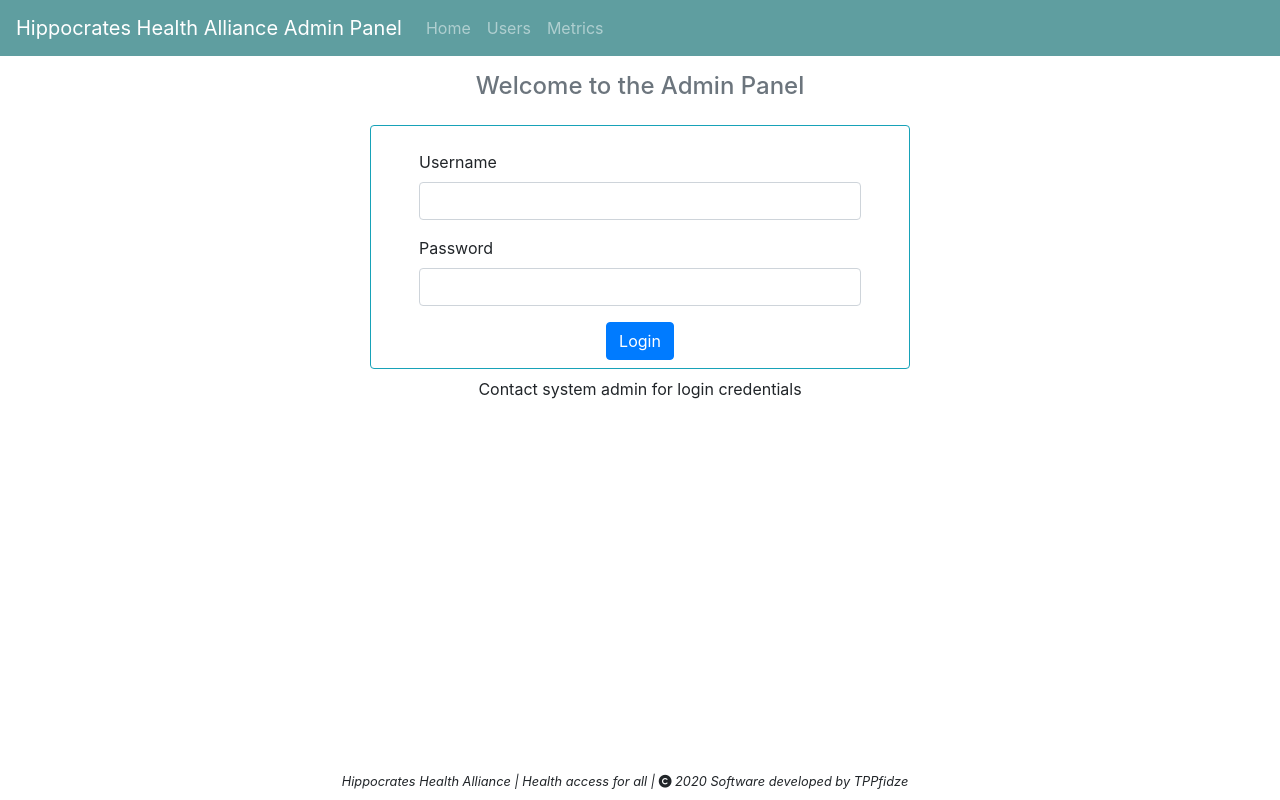
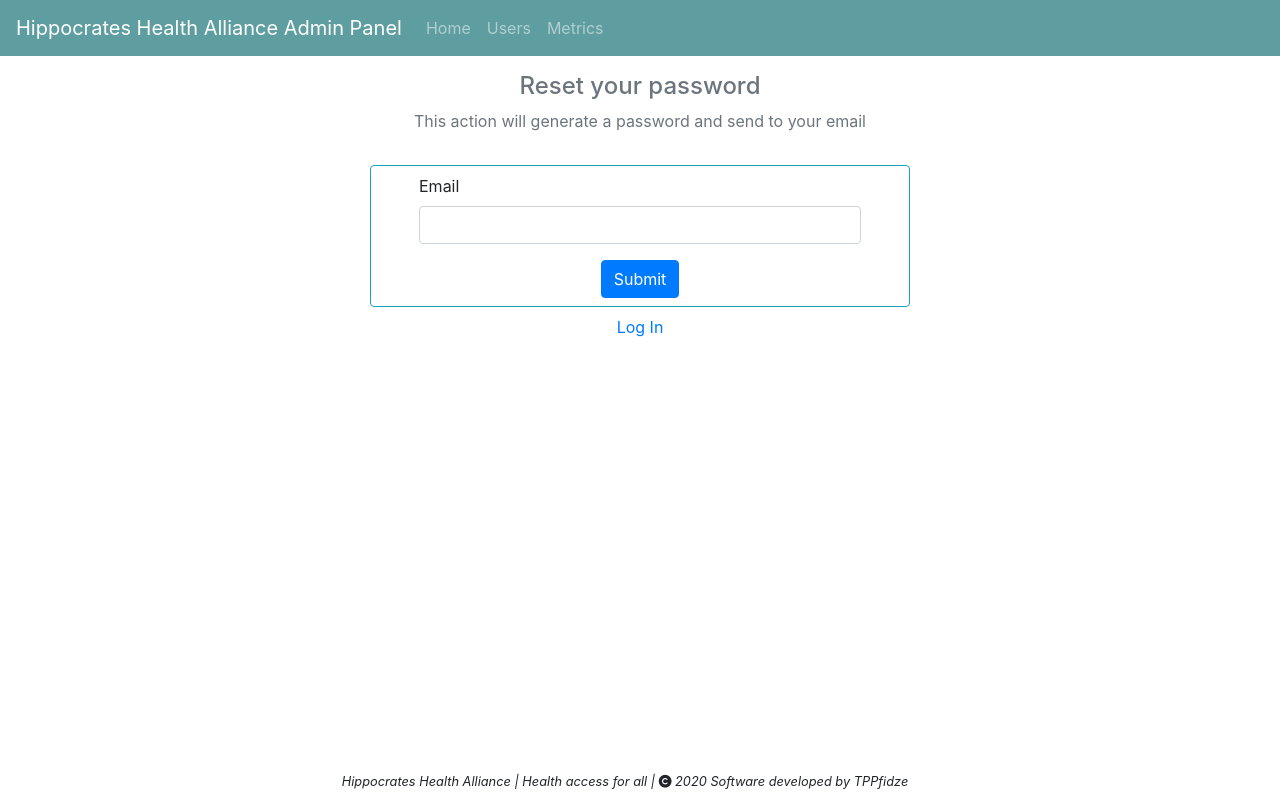
Before and after one commit to pondem87/admin.hippocrates, a React (Create React App) app: page /reset in a window 1280 px wide. Before the commit this address led to /signin. Built offline with nearby package versions, Linux system fonts and the light colour scheme.

Commit message:
admin password email and reset

```diff
--- a/public/index.html
+++ b/public/index.html
@@ -47,7 +47,7 @@
         text-align: center;
       }
       .loader-container {
-        position: absolute;
+        position: relative;
         top: 0;
         left: 0;
         width: 100%;
--- a/src/App.js
+++ b/src/App.js
@@ -6,6 +6,7 @@ import ProtectedRoute from './components/shared/protectedRoute';
 import Home from './components/home/home';
 import MainFooter from './components/shared/mainFooter';
 import Users from './components/users/users';
+import Reset from './components/auth/reset';
 
 function App() {
   return (
@@ -16,6 +17,7 @@ function App() {
           <Switch>
             <ProtectedRoute exact path='/' component={Home} />
             <Route path="/signin" component={SignIn} />
+            <Route path="/reset" component={Reset} />
             <ProtectedRoute path='/users' component={Users} />
             <ProtectedRoute component={Home} />
           </Switch>
--- /dev/null
+++ b/src/components/auth/reset.js
@@ -0,0 +1,53 @@
+import React, { useState, useEffect } from 'react';
+import { Link, useHistory } from 'react-router-dom';
+import Loader from '../shared/loader';
+import { ResetPasswordFunc } from '../../functions/auth';
+
+const Reset = () => {
+    const [email, setEmail] = useState('');
+    const [loading, setLoading] = useState(false);
+    const history = useHistory();
+
+    const handleSubmit = async (e) => {
+        try {
+            setLoading(true);
+            await ResetPasswordFunc(email);
+            alert("Password sent to email");
+            history.push('/signin');
+        } catch (error) {
+            alert("Failed to reset: " + error);
+        } finally {
+            setLoading(false);
+        }
+    }
+
+    if (loading) {
+        return <Loader />
+    }
+
+    return (
+        <div className="row justify-content-center">
+            <div className="col-lg-6 col-md-8 col-sm-10">
+                <div className="py-3 text-center text-muted">
+                    <h4>Reset your password</h4>
+                    <p>This action will generate a password and send to your email</p>
+                </div>
+                <form onSubmit={handleSubmit} className="border border-info rounded py-2 px-5">
+                    <div className="form-group">
+                        <label htmlFor="username">Email</label>
+                        <input className="form-control" type='text' id='email' onChange={(e) => setEmail(e.target.value)} value={email} required />
+                    </div>
+                    <div className="text-center">
+                        <input type='submit' className="btn btn-primary" value="Submit" />
+                    </div>
+                </form>
+                <div className="my-2 text-center">
+                    <p><Link to="/signin">Log In</Link></p>
+                </div>
+            </div>
+        </div>
+    )
+
+}
+
+export default Reset;
--- a/src/components/auth/signIn.js
+++ b/src/components/auth/signIn.js
@@ -1,8 +1,8 @@
 import React, { useState, useContext, useEffect } from 'react';
-import { useHistory } from 'react-router-dom';
+import { Link, useHistory } from 'react-router-dom';
 import { UserContext } from '../../context/userContext';
 import { loginFunc } from '../../functions/auth';
-import Loader from '../shared/loader'
+import Loader from '../shared/loader';
 
 const SignIn = () => {
     const { login } = useContext(UserContext);
@@ -52,7 +52,7 @@ const SignIn = () => {
                     <form onSubmit={handleSubmit} className="border border-info rounded py-2 px-5">
                         <p className="error-message">{state.error}</p>
                         <div className="form-group">
-                            <label htmlFor="username">Username</label>
+                            <label htmlFor="username">Email</label>
                             <input className="form-control" type='text' id='email' onChange={handleChange} value={state.email} required />
                         </div>
                         <div className="form-group">
@@ -66,6 +66,7 @@ const SignIn = () => {
                     </form>
                     <div className="my-2 text-center">
                         <p>Contact system admin for login credentials</p>
+                        <p><Link to="/reset">Reset Password</Link></p>
                     </div>
                 </div>
             </div>
--- a/src/components/home/home.js
+++ b/src/components/home/home.js
@@ -2,11 +2,13 @@ import React, { useContext, useState, useEffect } from 'react';
 import { UserContext } from '../../context/userContext';
 import axios from 'axios';
 import { URL } from '../../variables';
+import Loader from '../shared/loader';
 
 const Home = () => {
     const user = useContext(UserContext);
     const [admins, setAdmins] = useState([]);
     const [submitting, setSubmitting] = useState(false);
+    const [creatingUser, setCreatingUser] = useState(false);
     const [form, setForm] = useState({
         email: '',
         surname: '',
@@ -30,6 +32,7 @@ const Home = () => {
 
     const handleSubmit = (e) => {
         e.preventDefault();
+        setCreatingUser(true);
 
         axios.post(`${URL}/admin/create`, form, axiosConfig)
             .then((res) => {
@@ -50,6 +53,7 @@ const Home = () => {
                     surname: '',
                     forenames: ''
                 });
+                setCreatingUser(false);
                 getAdminsList();
             });
     }
@@ -130,6 +134,10 @@ const Home = () => {
                     </ul>
                 </div>
                 <div className="col-md-6 col-sm-10">
+                    {
+                        creatingUser ?
+                            <Loader /> :
+                            <div>
                                 <h4>Create Admin Account</h4>
                                 <form onSubmit={handleSubmit}>
                                     <div className="form-group">
@@ -156,6 +164,8 @@ const Home = () => {
                                     </div>
                                 </form>
                             </div>
+                    }
+                </div>
             </div>
         </div>
     )
--- a/src/components/shared/loader.js
+++ b/src/components/shared/loader.js
@@ -3,7 +3,7 @@ import React from 'react'
 const Loader = () => {
     return(
         <div className="loader-container">
-            <div className="loader text-info">
+            <div className="loader text-info mt-5">
                 <i className="fas fa-spinner fa-pulse fa-7x"></i>
                 <p className="font-weight-bold text-center">Loading...</p>
             </div>
--- a/src/functions/auth.js
+++ b/src/functions/auth.js
@@ -30,3 +30,24 @@ export const loginFunc = (login, setErrorState, done, values) => {
             }))
         });
 }
+
+
+//reset password function
+export const ResetPasswordFunc = (email) => {
+    return new Promise((resolve, reject) => {
+        axios.post(`${URL}/admin/resetpassword`, {email})
+        .then((res) => {
+            if (res.data.success) {
+                resolve(res.data.success.message);
+            } else if (res.data.error) {
+                //failed to login
+                reject(res.data.error.message)
+            } else {
+                reject("Unknown error");
+            }
+        })
+        .catch((error) => {
+            reject('Network Error')
+        });
+    })
+}
--- a/src/variables.js
+++ b/src/variables.js
@@ -1 +1 @@
-export const URL = 'https://api.hippocratesalliance.com';
+export const URL = 'http://api.hippocratesalliance.com';
```
Lines whose indentation alone changed are shown as unchanged.
